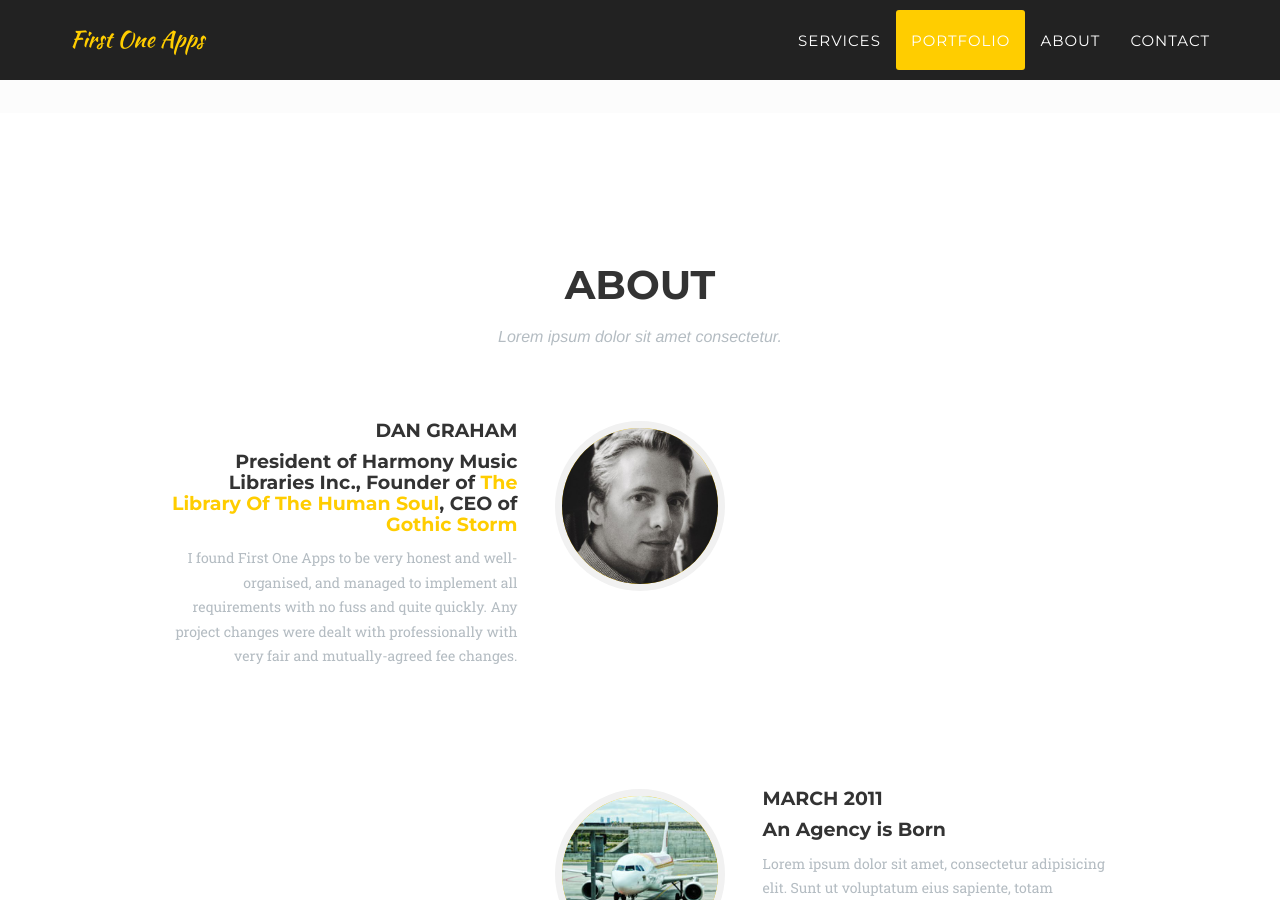
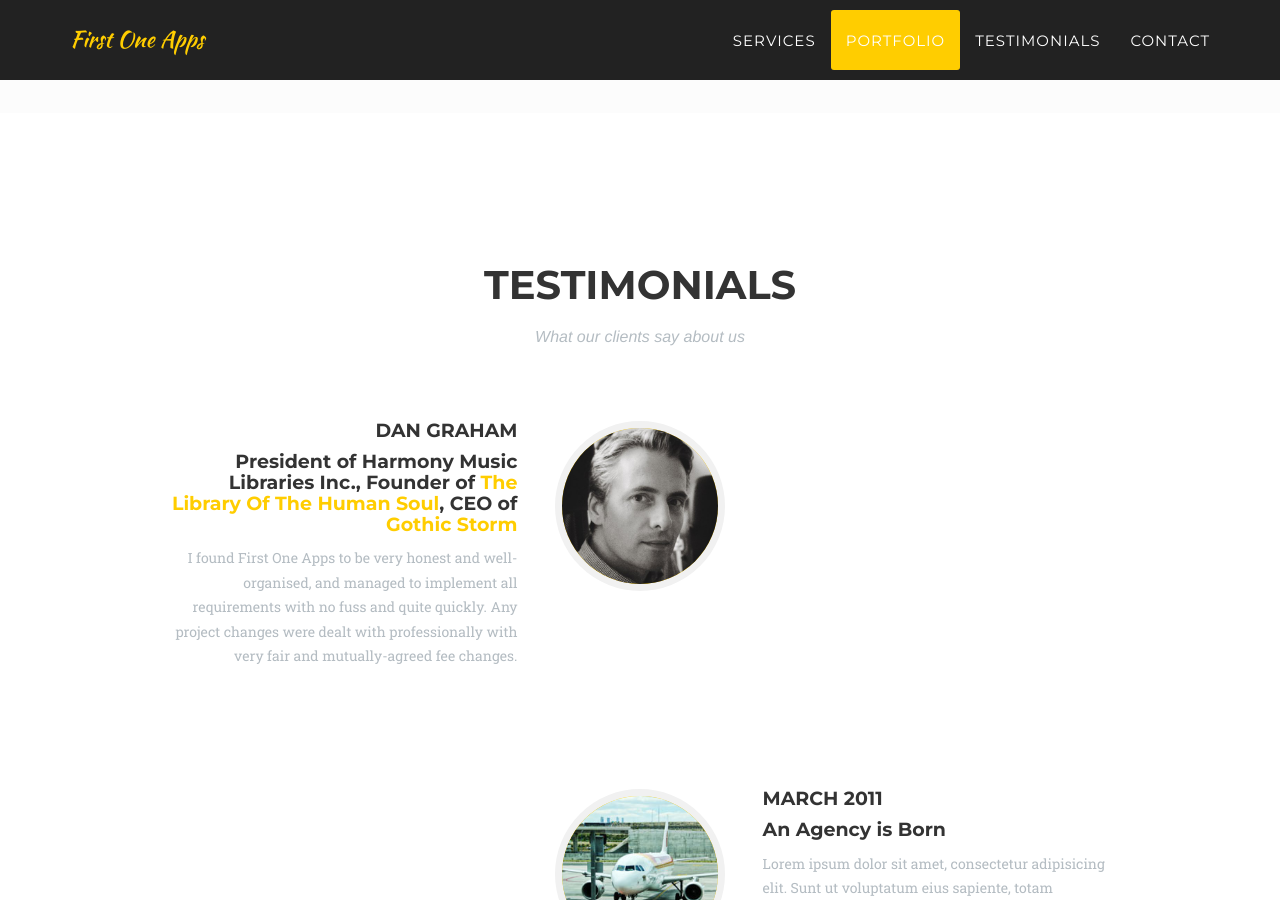
Before and after one commit to firstoneapps/firstoneapps.github.io, a Jekyll site: the page built from index.html, in a window 1280 px wide and 900 px high, scrolled down 2304 px. Built offline with Jekyll 4.4.1, drawn with Linux system fonts in a browser that asks for light colours; some web fonts are replaced.

Commit message:
Rename About section to Testimonials

```diff
--- a/_includes/about.html
+++ b/_includes/about.html
@@ -3,8 +3,8 @@
         <div class="container">
             <div class="row">
                 <div class="col-lg-12 text-center">
-                    <h2 class="section-heading">About</h2>
-                    <h3 class="section-subheading text-muted">Lorem ipsum dolor sit amet consectetur.</h3>
+                    <h2 class="section-heading">Testimonials</h2>
+                    <h3 class="section-subheading text-muted">What our clients say about us</h3>
                 </div>
             </div>
             <div class="row">
--- a/_includes/header.html
+++ b/_includes/header.html
@@ -25,7 +25,7 @@
                         <a class="page-scroll" href="#portfolio">Portfolio</a>
                     </li>
                     <li>
-                        <a class="page-scroll" href="#about">About</a>
+                        <a class="page-scroll" href="#about">Testimonials</a>
                     </li>
                     <li>
                         <a class="page-scroll" href="#contact">Contact</a>
```
